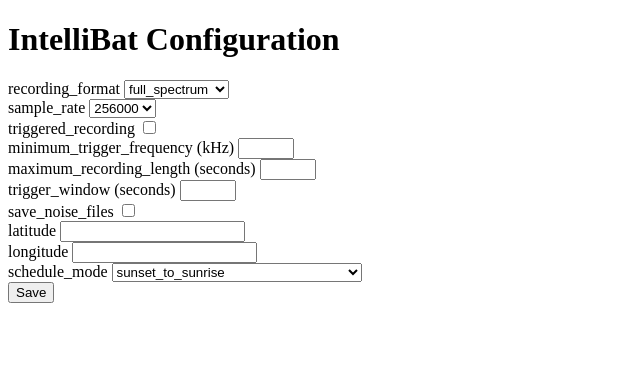
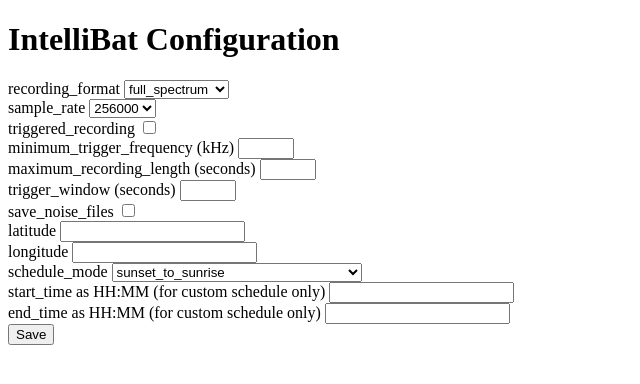
Before and after one commit to Kitware/intellibat, a FastAPI app: template intellibat_config/src/intellibat_config/templates/config.html in a window 1280 px wide. Shown: the top 384 px of the page, without its empty margins (0-640 px from the left). Run offline with FastAPI, Linux system fonts and the light colour scheme; the template is opened without the code that fills it, so the values that code supplies are empty; parts of the project's set-up code (start-up, migrations or seed data) failed here and were passed over.

Commit message:
Add start and end time to form

```diff
--- a/intellibat_config/src/intellibat_config/schema_intellibat.py
+++ b/intellibat_config/src/intellibat_config/schema_intellibat.py
@@ -57,7 +57,7 @@ class IntellibatConfig(BaseModel):
         le=180,
     )
 
-    schedule_mode: ScheduleMode
+    schedule_mode: ScheduleMode = ScheduleMode.CUSTOM
 
     start_time: time
 
--- a/intellibat_config/src/intellibat_config/templates/config.html
+++ b/intellibat_config/src/intellibat_config/templates/config.html
@@ -196,6 +196,36 @@
         {% endif %}
     </div>
 
+    <div>
+        <label>start_time as HH:MM (for custom schedule only)</label>
+        <input
+            name="start_time"
+            value="{{ config['start_time'] }}"
+        >
+        {% if errors.get("start_time") %}
+        <ul>
+            {% for error in errors["start_time"] %}
+            <li>{{ error }}</li>
+            {% endfor %}
+        </ul>
+        {% endif %}
+    </div>
+
+    <div>
+        <label>end_time as HH:MM (for custom schedule only)</label>
+        <input
+            name="end_time"
+            value="{{ config['end_time'] }}"
+        >
+        {% if errors.get("end_time") %}
+        <ul>
+            {% for error in errors["end_time"] %}
+            <li>{{ error }}</li>
+            {% endfor %}
+        </ul>
+        {% endif %}
+    </div>
+
     <button type="submit">Save</button>
 
 </form>
```
Also changed, not shown: intellibat_config/src/intellibat_config/api.py (+7 -4 lines).
